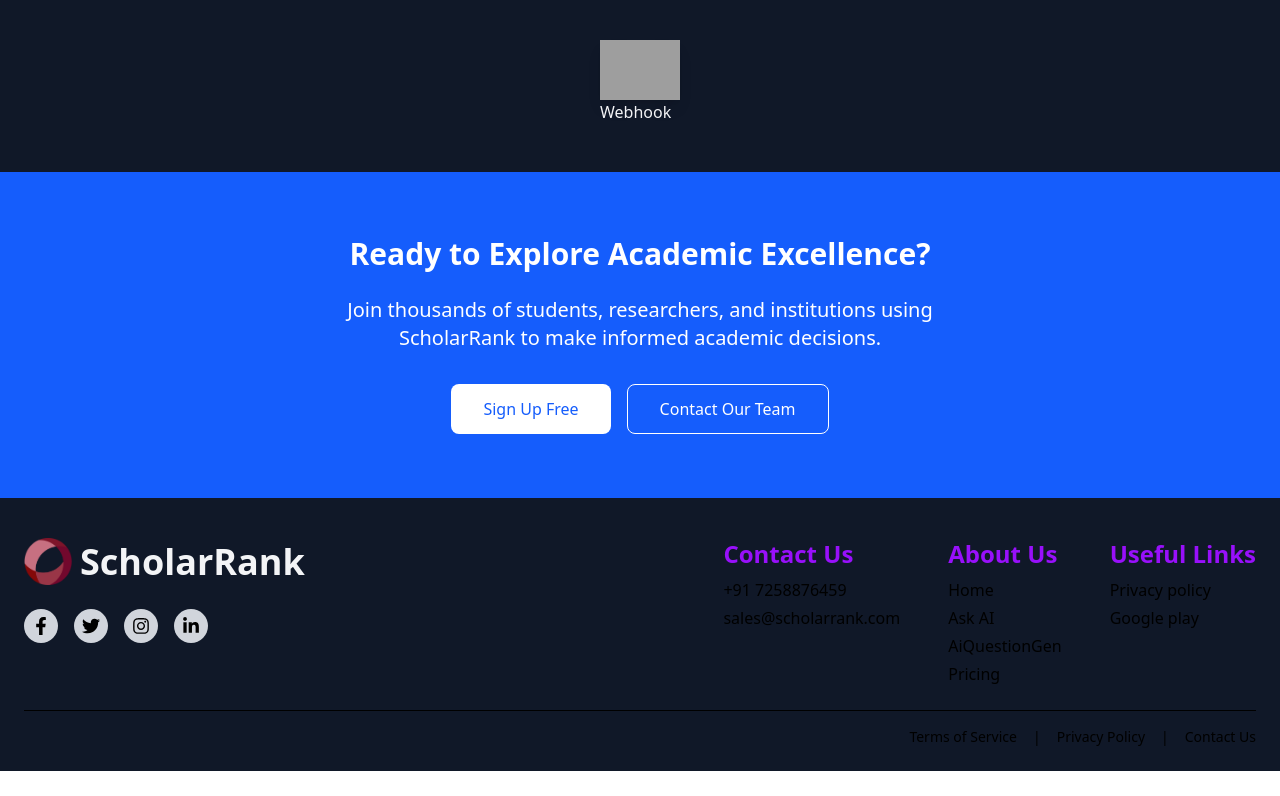
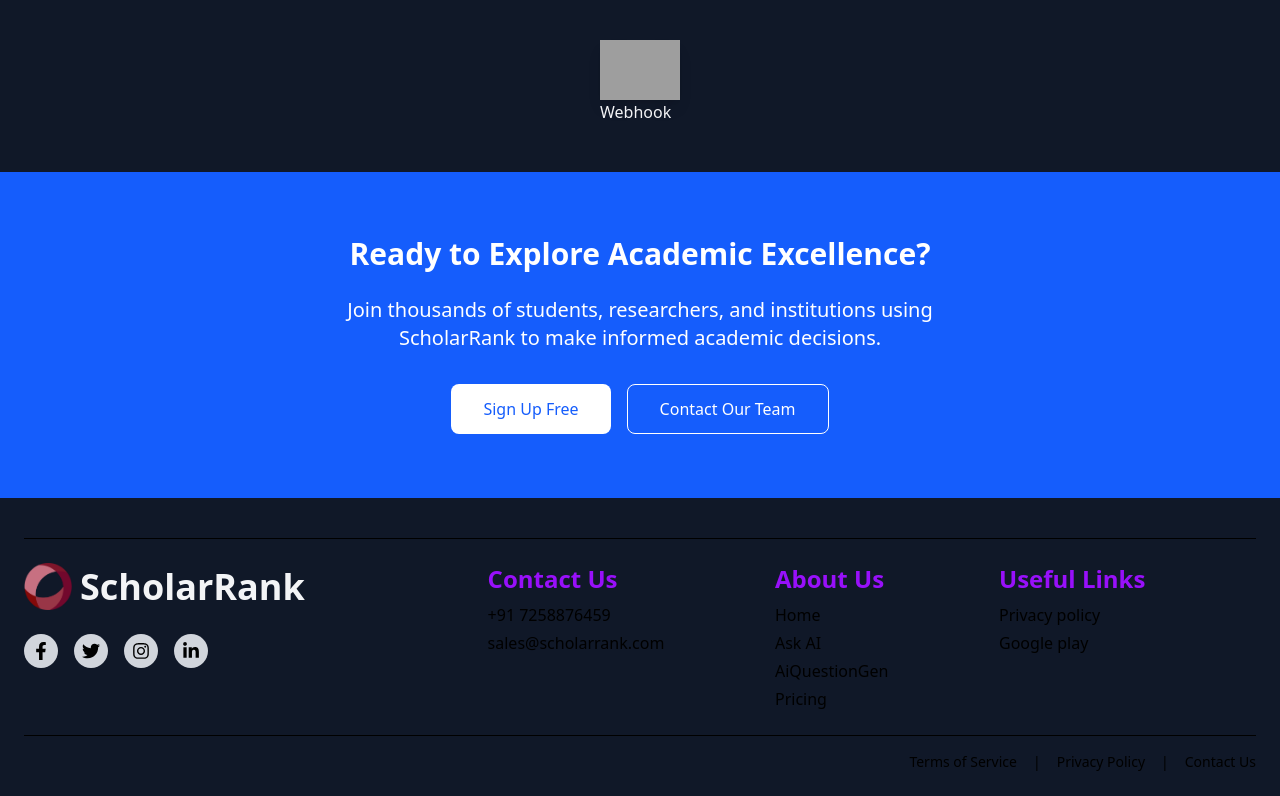
Before and after one commit to jithendra259/ai_platform, a Next.js app in the folder aiclone/: page / in a window 1280 px wide. Shown: the part 1552-2348 px from the top of the page. Before the commit the page ends 2323 px from the top, so only its background shows below. Built offline with nearby package versions, Linux system fonts and the light colour scheme; grey boxes are pictures that could not be loaded.

Commit message:
final changes in header-footer

```diff
--- a/aiclone/src/components/footer-actions.tsx
+++ b/aiclone/src/components/footer-actions.tsx
@@ -6,7 +6,7 @@
     <footer className=" pt-10 pb-6 mx-auto max-w-[96rem]">
       <div className="max-w-[96rem] mx-auto px-6">
 
-        <div className="flex flex-col max-[1079px]:flex-col lg:flex-row justify-center items-start gap-10 border-b border-black dark:border-white/20 pb-6">
+        <div className="flex flex-col max-[1079px]:flex-col lg:flex-row justify-center items-start gap-15 border-b border-t border-black dark:border-white/20 pt-6 pb-6">
 
           {/* Logo + Social Icons */}
           <div className="w-full lg:w-1/4 max-[1079px]:w-full text-center lg:text-left flex flex-col items-center lg:items-start gap-4">
@@ -44,7 +44,7 @@
           </div>
 
           {/* Navigation Columns */}
-          <div className="w-full lg:w-3/4 max-[1079px]:w-full flex flex-col sm:flex-row justify-end max-[1079px]:items-center max-[1079px]:justify-center gap-12 text-center max-[1079px]:text-center lg:text-left text-sm lg:text-base">
+         <div className="w-full lg:w-3/4 max-[1079px]:w-full flex flex-col sm:flex-row sm:items-start sm:justify-evenly text-center sm:text-left text-sm lg:text-base">
 
             <div>
               <h4 className="text-purple-600 text-2xl font-semibold mb-2">Contact Us</h4>
```
